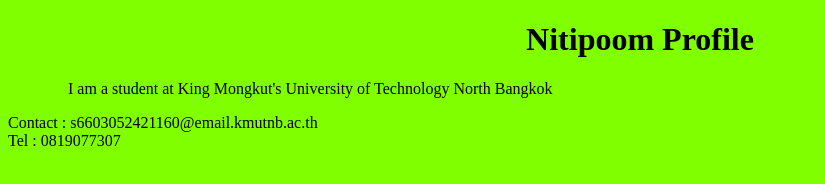
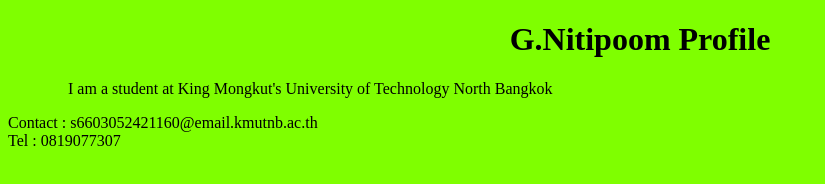
Before and after one commit to Nitipoom007/github-desktop-project_sec1_2_67, a plain HTML site: page index.html in a window 1280 px wide. Shown: the whole page, without its empty margins (0-825 px from the left). Drawn offline with Linux system fonts and the light colour scheme.

Commit message:
Change Profile

```diff
--- a/index.html
+++ b/index.html
@@ -7,7 +7,7 @@
     <link rel="stylesheet" href="css/index.css">
 </head>
 <body>
-    <h1>Nitipoom Profile</h1>
+    <h1>G.Nitipoom Profile</h1>
     <p>I am a student at King Mongkut's
         University of Technology North Bangkok</p>
         <footer>Contact : s6603052421160@email.kmutnb.ac.th<br>
```
